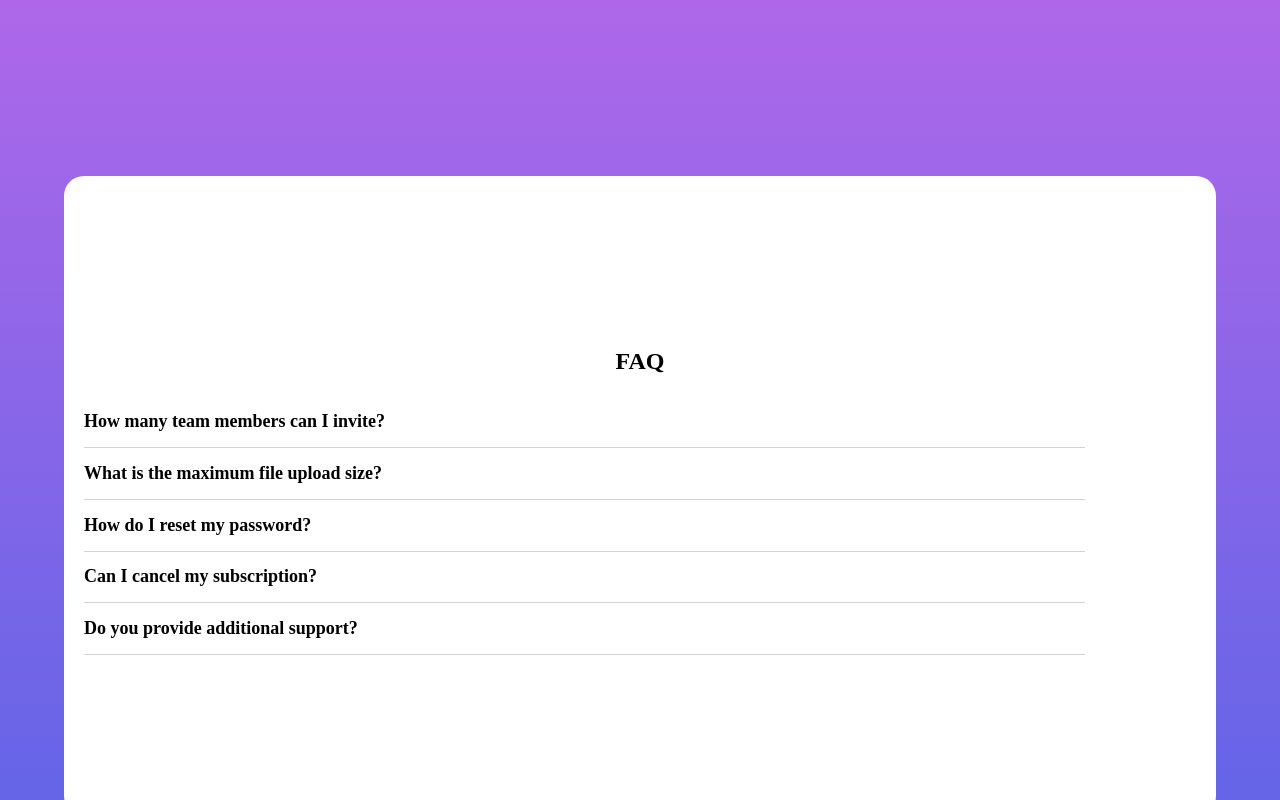
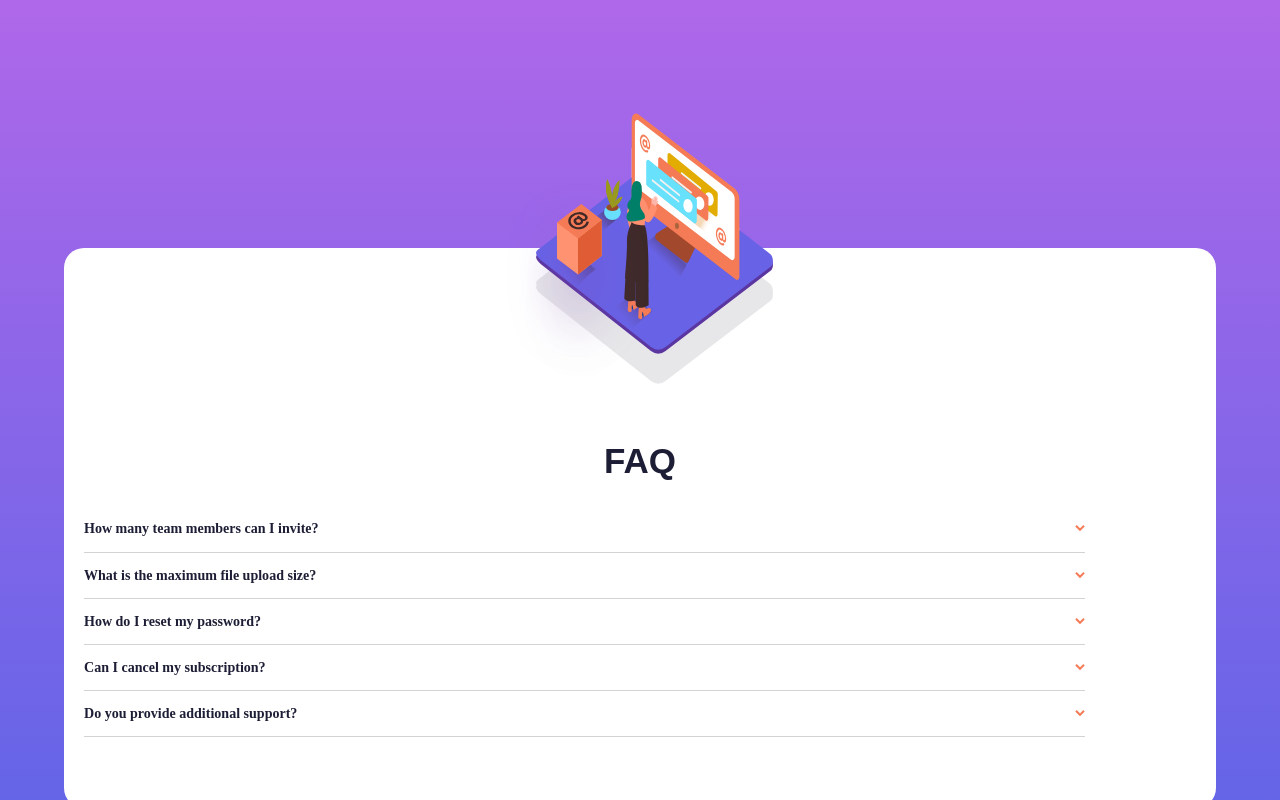
Before and after one commit to NeverEverMonday/accordian-card, a plain HTML site: page index.html in a window 1280 px wide. Drawn offline with Linux system fonts and the light colour scheme.

Commit message:
various css markup and image add

```diff
--- a/index.html
+++ b/index.html
@@ -18,32 +18,40 @@
 <body>
   <div class="master-container">
     <div class="faq-container">
-      <h1>FAQ</h1>
+      <img class="woman" alt="woman at computer" src="images/illustration-woman-online-mobile.svg">
+      <div class="faq">
+        FAQ
+      </div>
       <div class="question-container">
         <div class="q1 question">
-          <h2>How many team members can I invite?</h2>
+          <h3>How many team members can I invite?</h2>
+          <svg class="chevron" width="10" height="7" xmlns="http://www.w3.org/2000/svg"><path d="M1 .799l4 4 4-4" stroke="#F47B56" stroke-width="2" fill="none" fill-rule="evenodd"/></svg>
           <!-- <p>You can invite up to 2 additional users on the Free plan. There is no limit on -->
           <!-- team members for the Premium plan.</p> -->
         </div><!--end .q1 div-->
 
         <div class="q2 question">
-          <h2>What is the maximum file upload size?</h2>
+          <h3>What is the maximum file upload size?</h2>
+          <svg class="chevron" width="10" height="7" xmlns="http://www.w3.org/2000/svg"><path d="M1 .799l4 4 4-4" stroke="#F47B56" stroke-width="2" fill="none" fill-rule="evenodd"/></svg>
           <!-- <p>No more than 2GB. All files in your account must fit your allotted storage space.</p> -->
         </div><!--end of .q2 div-->
 
         <div class="q3 question">
-          <h2>How do I reset my password?</h2>
+          <h3>How do I reset my password?</h2>
+          <svg class="chevron" width="10" height="7" xmlns="http://www.w3.org/2000/svg"><path d="M1 .799l4 4 4-4" stroke="#F47B56" stroke-width="2" fill="none" fill-rule="evenodd"/></svg>
           <!-- <p>Click “Forgot password” from the login page or “Change password” from your profile page. -->
           <!-- A reset link will be emailed to you.</p> -->
         </div><!--end of .q3 div-->
 
         <div class="q4 question">
-          <h2>Can I cancel my subscription?</h2>
+          <h3>Can I cancel my subscription?</h2>
+          <svg class="chevron" width="10" height="7" xmlns="http://www.w3.org/2000/svg"><path d="M1 .799l4 4 4-4" stroke="#F47B56" stroke-width="2" fill="none" fill-rule="evenodd"/></svg>
           <!-- <p>Yes! Send us a message and we’ll process your request no questions asked.</p> -->
         </div><!--end of .q4 div-->
 
         <div class="q5 question">
-          <h2>Do you provide additional support?</h2>
+          <h3>Do you provide additional support?</h2>
+          <svg class="chevron" width="10" height="7" xmlns="http://www.w3.org/2000/svg"><path d="M1 .799l4 4 4-4" stroke="#F47B56" stroke-width="2" fill="none" fill-rule="evenodd"/></svg>
           <!-- <p>Chat and email support is available 24/7. Phone lines are open during normal business hours.</p> -->
         </div><!--end of .q5 div-->
       </div><!--end of question-container div-->
--- a/styles.css
+++ b/styles.css
@@ -1,3 +1,6 @@
+@import url('https://fonts.googleapis.com/css2?family=Kumbh+Sans&display=swap');
+@import url('https://fonts.googleapis.com/css2?family=Kumbh+Sans:wght@700&display=swap');
+
 /* Page Styles */
 * {
   box-sizing: border-box;
@@ -8,10 +11,8 @@ body {
   font-size: 12px;
 }
 
-h1 {
-  width: 100%;
-  text-align: center;
-  align-self: flex-end;
+h3 {
+  color: hsl(238, 29%, 16%);
 }
 /* class styling */
 .master-container {
@@ -27,13 +28,24 @@ h1 {
   flex-direction: row;
   flex-wrap: wrap;
   background-color: white;
-  height: 80%;
+  height: 70%;
   width: 90%;
-  margin-top: 15%;
+  margin-top: 20%;
   justify-content: space-around;
   align-self: center;
   position: fixed;
   border-radius: 20px 20px;
+}
+
+.faq {
+  width: 100%;
+  text-align: center;
+  align-self: flex-end;
+  color: hsl(238, 29%, 16%);
+  font-size: 35px;
+  padding: 0 0 20px 0;
+  font-family: arial;
+  font-weight: bold;
 }
 
 .question-container {
@@ -44,6 +56,21 @@ h1 {
 }
 
 .question {
+  display: flex;
   width: 90%;
   border-bottom: 1px solid lightgrey;
+  align-items: center;
+  font-family: "Kumbh+Sans:wght@700";
 }
+
+.woman {
+  position: relative;
+  margin-top: -135px;
+  filter: drop-shadow(0 30px 0 hsl(240, 5%, 91%));
+  margin-bottom: 0px;
+
+}
+
+.chevron {
+margin-left: auto;
+}
```
